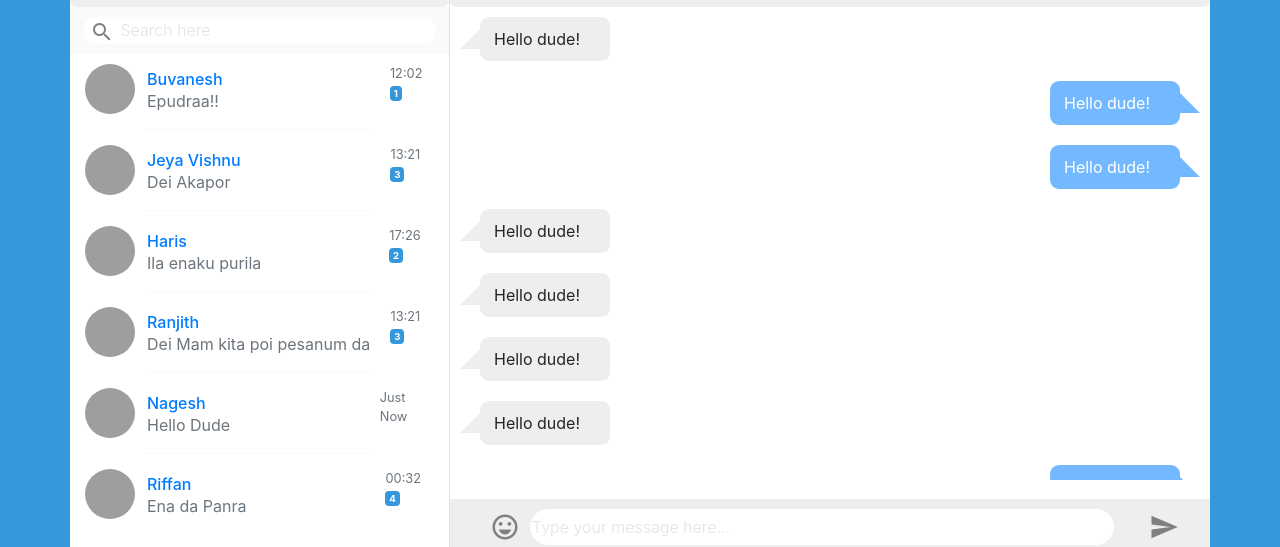
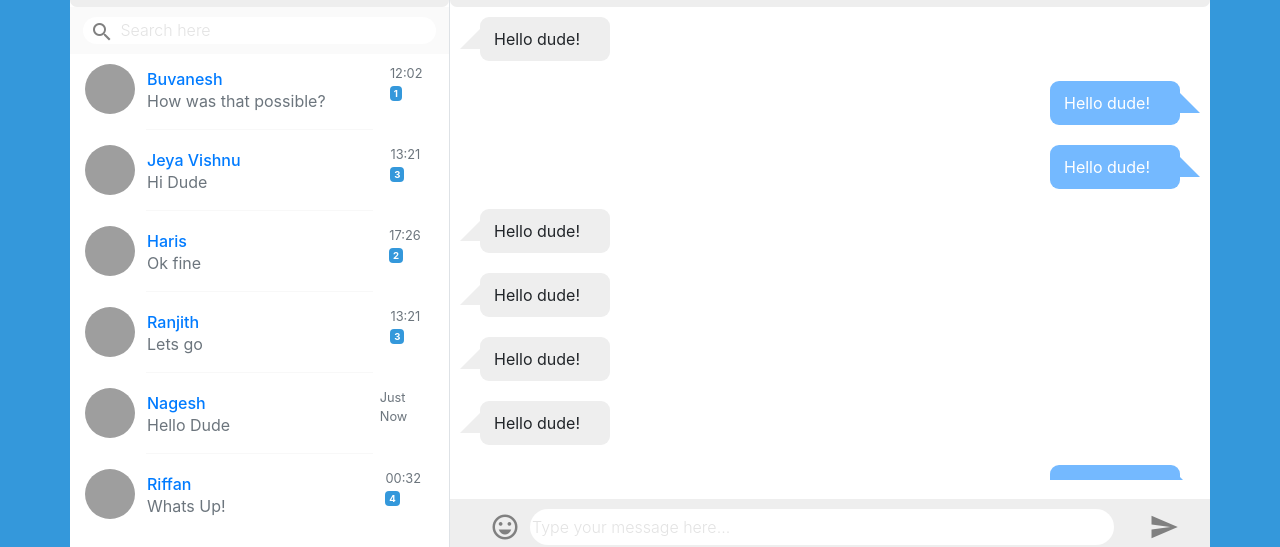
Before and after one commit to MANOJ-0207/WebChatFinal, a plain HTML site: page User.html in a window 1280 px wide. Shown: the part 123-670 px from the top of the page. Drawn offline with nearby package versions, Linux system fonts and the light colour scheme; grey boxes are pictures that could not be loaded.

Commit message:
Update User.html

```diff
--- a/User.html
+++ b/User.html
@@ -61,7 +61,7 @@
                   alt="">
                 <div class="text">
                   <h6>Buvanesh</h6>
-                  <p class="text-muted">Epudraa!!</p>
+                  <p class="text-muted">How was that possible?</p>
                 </div>
                 <span class="time text-muted small">12:02<span class="badge text-bg"
                     style="background-color: #3498db;">1</span></span>
@@ -74,7 +74,7 @@
                   src="https://www.clarity-enhanced.net/wp-content/uploads/2020/06/optimus-prime.jpeg" alt="">
                 <div class="text">
                   <h6>Jeya Vishnu</h6>
-                  <p class="text-muted">Dei Akapor</p>
+                  <p class="text-muted">Hi Dude</p>
                 </div>
                 <span class="time text-muted small">13:21<span class="badge text-bg"
                     style="background-color: #3498db;">3</span></span>
@@ -87,7 +87,7 @@
                   alt="">
                 <div class="text">
                   <h6>Haris</h6>
-                  <p class="text-muted">Ila enaku purila</p>
+                  <p class="text-muted">Ok fine</p>
                 </div>
                 <span class="time text-muted small">17:26<span class="badge text-bg"
                     style="background-color: #3498db;">2</span></span>
@@ -100,7 +100,7 @@
                   src="https://www.clarity-enhanced.net/wp-content/uploads/2020/06/real-terminator.png" alt="">
                 <div class="text">
                   <h6>Ranjith</h6>
-                  <p class="text-muted">Dei Mam kita poi pesanum da</p>
+                  <p class="text-muted">Lets go</p>
                 </div>
                 <span class="time text-muted small">13:21<span class="badge text-bg"
                     style="background-color: #3498db;">3</span></span>
@@ -125,7 +125,7 @@
                   src="https://www.clarity-enhanced.net/wp-content/uploads/2020/06/optimus-prime.jpeg" alt="">
                 <div class="text">
                   <h6>Riffan</h6>
-                  <p class="text-muted">Ena da Panra</p>
+                  <p class="text-muted">Whats Up!</p>
                 </div>
                 <span class="time text-muted small">00:32<span class="badge text-bg"
                     style="background-color: #3498db;">4</span></span>
@@ -138,7 +138,7 @@
                   alt="">
                 <div class="text">
                   <h6>Danush</h6>
-                  <p class="text-muted">Phone Case Vaangiten da</p>
+                  <p class="text-muted">Oh I see</p>
                 </div>
                 <span class="time text-muted small">14:12<span class="badge text-bg"
                     style="background-color: #3498db;">1</span></span>
```
